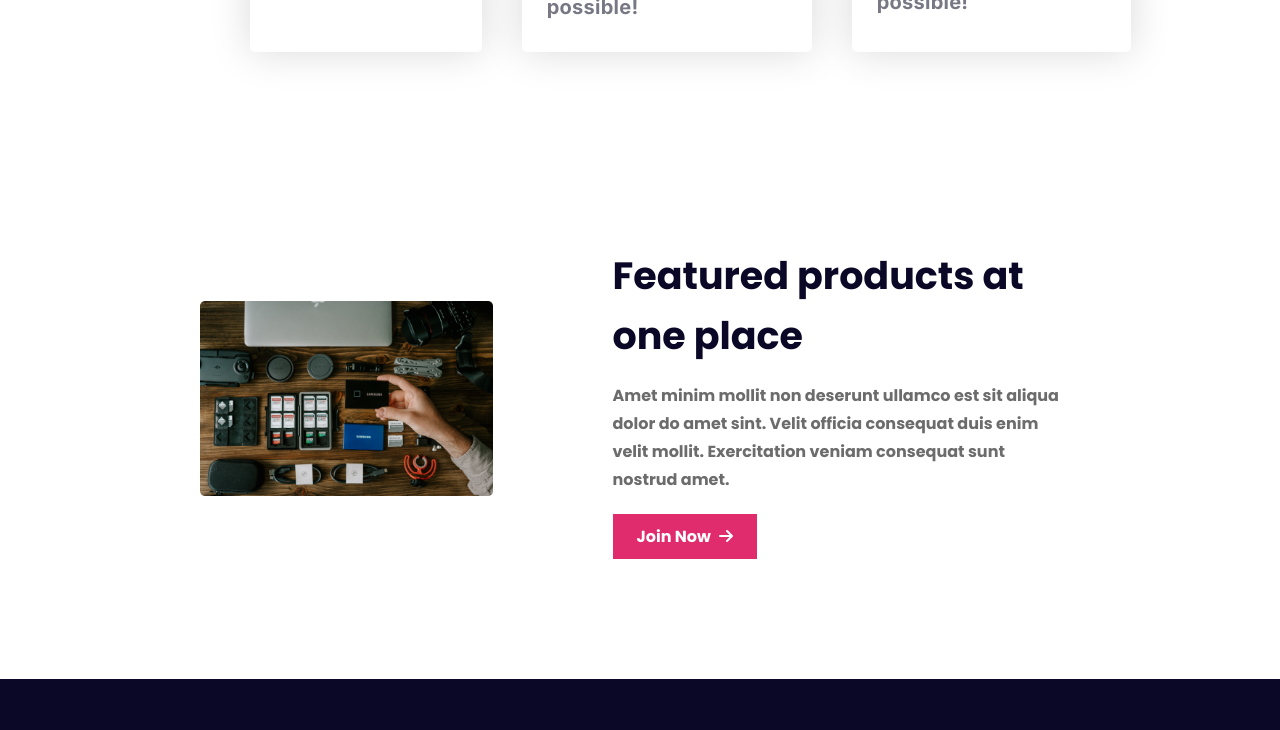
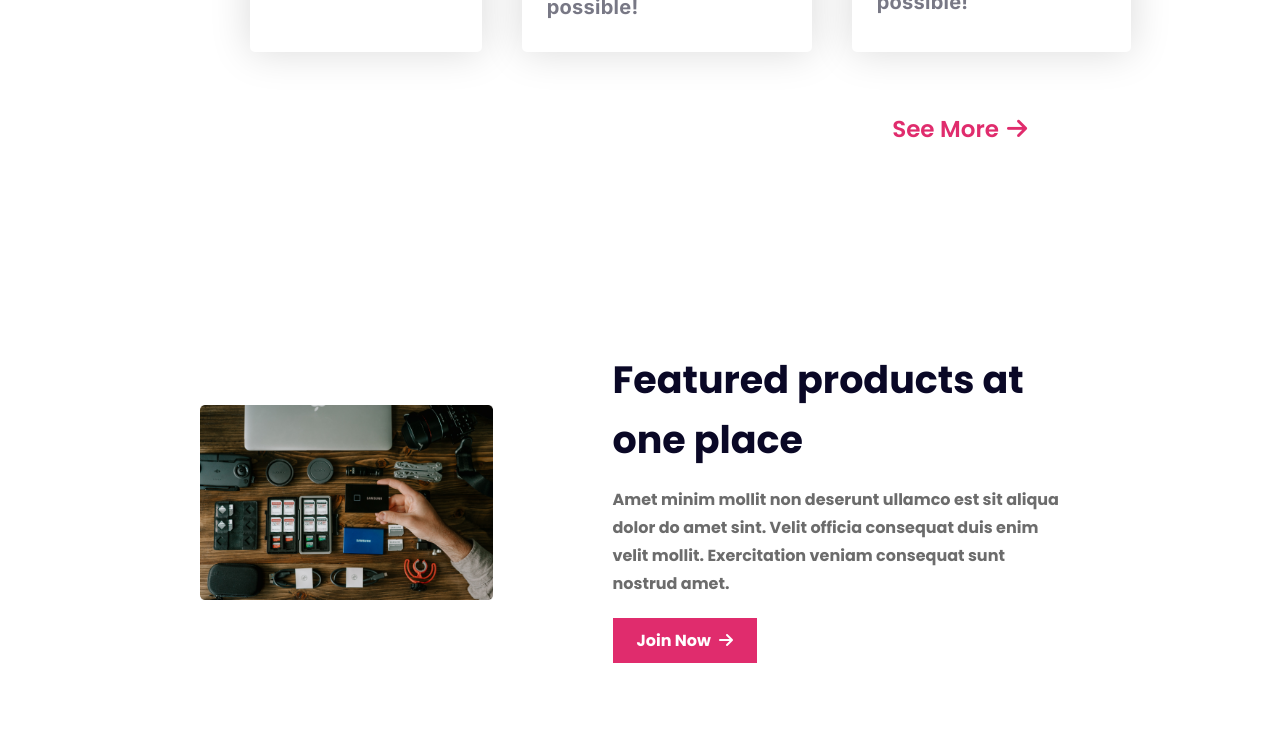
Before and after one commit to emiya-77/influencer-gear, a plain HTML site: page index.html in a window 1280 px wide. Shown: the part 2830-3560 px from the top of the page. Drawn offline with Linux system fonts and the light colour scheme.

Commit message:
fixed some padding and margin. and also added the 'See More' button at the end of popular collection section

```diff
--- a/index.html
+++ b/index.html
@@ -244,6 +244,9 @@
                 </div>
 
             </div>
+            <div class="see-more">
+                <button class="btn-primary">See More <i class="fa-solid fa-arrow-right"></i></button>
+            </div>
         </section>
 
         <!-- MAIN: FEATURED SECTION START -->
--- a/styles/style.css
+++ b/styles/style.css
@@ -232,9 +232,24 @@
 	margin-left: 0;
 }
 
+.see-more {
+	width: 100%;
+	display: flex;
+	justify-content: flex-end;
+}
+.see-more > button {
+	background: transparent;
+	color: var(--btn-background);
+	font-size: 23px;
+	font-family: Poppins;
+	font-weight: 600;
+	margin-top: 50px;
+	margin-right: -21px;
+}
+
 /* FEATURED SECTION STYLES */
 .featured {
-	margin: 100px 200px;
+	margin: 50px 200px 150px;
 	display: flex;
 	align-items: center;
 	justify-content: space-between;
```
